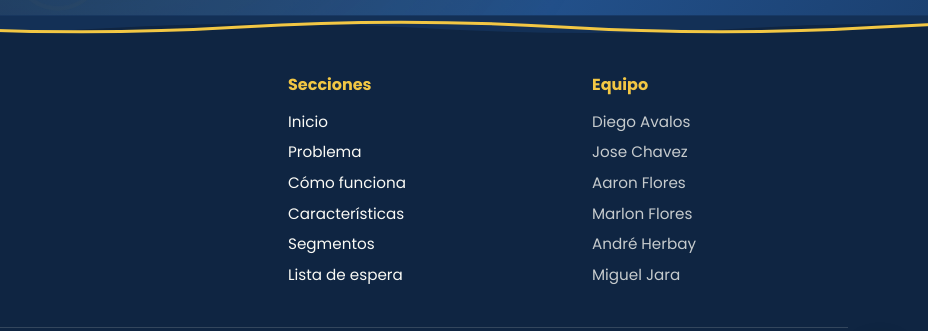
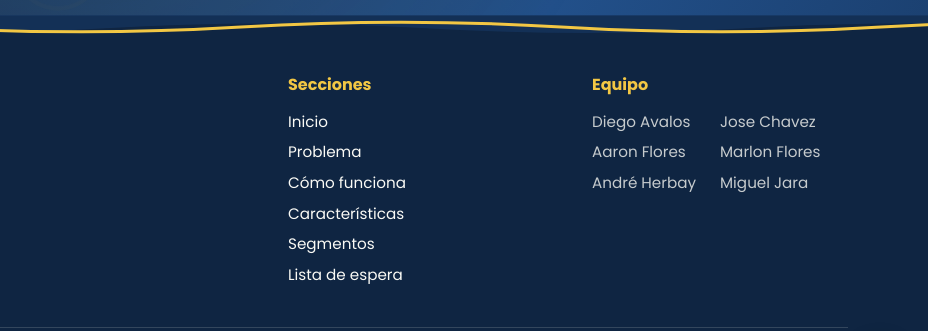
Before and after one commit to vigia-upc/vigia, a plain HTML site: page public/index.html in a window 1280 px wide. Shown: the part 4190-4521 px from the top of the page, 352-1280 px from the left. Drawn offline with Linux system fonts and the light colour scheme.

Commit message:
fix(footer): equipo en dos columnas

```diff
--- a/public/assets/styles/styles.css
+++ b/public/assets/styles/styles.css
@@ -2937,3 +2937,6 @@ html.theme-transition *::after {
 /* Desplegable de la lista de espera en modo oscuro: opciones legibles */
 [data-theme="dark"] select { color-scheme: dark; }
 [data-theme="dark"] select option { background-color: #13263f; color: #fafaf5; }
+
+/* Equipo en dos columnas para que no se alinee fila a fila con Secciones */
+.footer-team .footer-list { grid-template-columns: repeat(2, max-content); column-gap: 1.5rem; }
```
